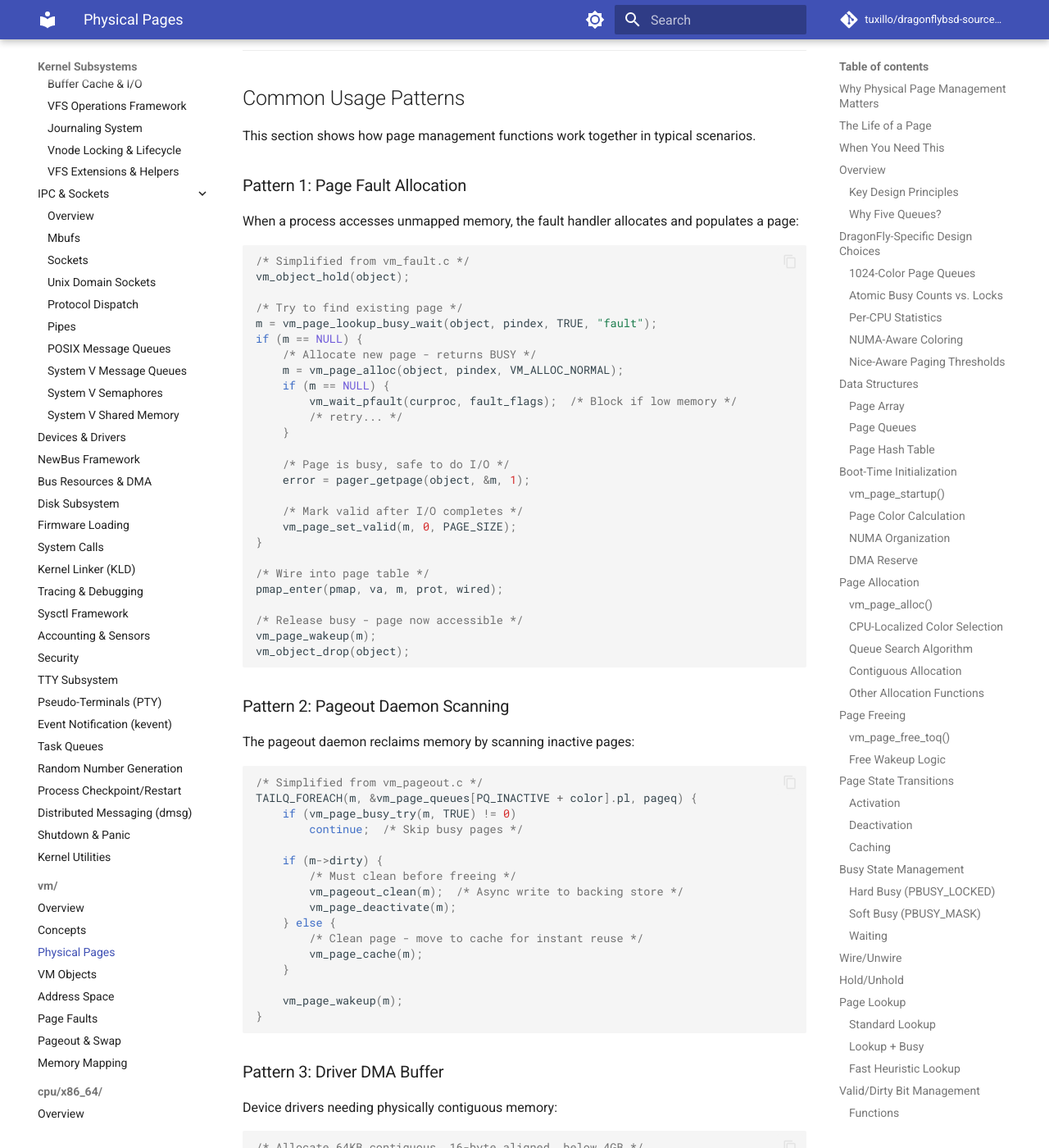
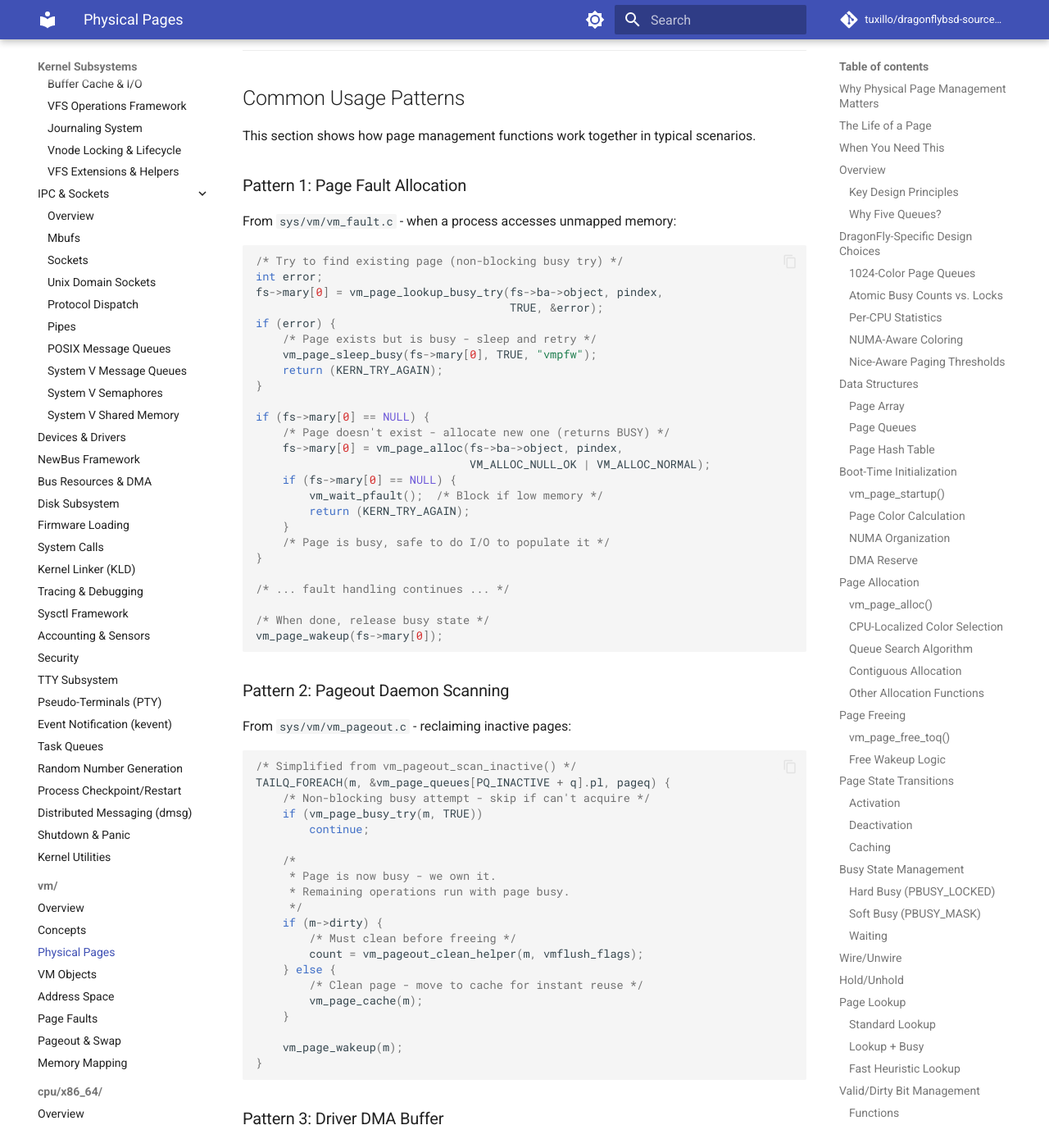
Before and after one commit to tuxillo/dragonflybsd-source-docs, an MkDocs documentation site: the page built from docs/sys/vm/vm_page.md, in a window 1280 px wide and 1400 px high, scrolled down 16277 px. Shown: the whole window at 82% size. Built offline with MkDocs 1.6.1 and Material for MkDocs 9.7.7, drawn with Linux system fonts in a browser that asks for light colours; comment, search, counter and statistics services are not loaded.

Commit message:
Fix code examples in vm_page.md and vm_object.md for accuracy
- vm_page.md Pattern 1: Use vm_page_lookup_busy_try with errorp param
  (matches actual vm_fault.c code)
- vm_page.md Pattern 2: Use vm_pageout_clean_helper, fix comment
- vm_object.md Pattern 5: Show actual swp_pager_meta_convert() code

Examples now reference actual source file locations.

````diff
--- a/docs/sys/vm/vm_page.md
+++ b/docs/sys/vm/vm_page.md
@@ -616,51 +616,54 @@ This section shows how page management functions work together in typical scenar
 
 ### Pattern 1: Page Fault Allocation
 
-When a process accesses unmapped memory, the fault handler allocates and populates a page:
+From `sys/vm/vm_fault.c` - when a process accesses unmapped memory:
 
 ```c
-/* Simplified from vm_fault.c */
-vm_object_hold(object);
-
-/* Try to find existing page */
-m = vm_page_lookup_busy_wait(object, pindex, TRUE, "fault");
-if (m == NULL) {
-    /* Allocate new page - returns BUSY */
-    m = vm_page_alloc(object, pindex, VM_ALLOC_NORMAL);
-    if (m == NULL) {
-        vm_wait_pfault(curproc, fault_flags);  /* Block if low memory */
-        /* retry... */
-    }
-
-    /* Page is busy, safe to do I/O */
-    error = pager_getpage(object, &m, 1);
-
-    /* Mark valid after I/O completes */
-    vm_page_set_valid(m, 0, PAGE_SIZE);
+/* Try to find existing page (non-blocking busy try) */
+int error;
+fs->mary[0] = vm_page_lookup_busy_try(fs->ba->object, pindex,
+                                      TRUE, &error);
+if (error) {
+    /* Page exists but is busy - sleep and retry */
+    vm_page_sleep_busy(fs->mary[0], TRUE, "vmpfw");
+    return (KERN_TRY_AGAIN);
 }
 
-/* Wire into page table */
-pmap_enter(pmap, va, m, prot, wired);
+if (fs->mary[0] == NULL) {
+    /* Page doesn't exist - allocate new one (returns BUSY) */
+    fs->mary[0] = vm_page_alloc(fs->ba->object, pindex,
+                                VM_ALLOC_NULL_OK | VM_ALLOC_NORMAL);
+    if (fs->mary[0] == NULL) {
+        vm_wait_pfault();  /* Block if low memory */
+        return (KERN_TRY_AGAIN);
+    }
+    /* Page is busy, safe to do I/O to populate it */
+}
 
-/* Release busy - page now accessible */
-vm_page_wakeup(m);
-vm_object_drop(object);
+/* ... fault handling continues ... */
+
+/* When done, release busy state */
+vm_page_wakeup(fs->mary[0]);
 ```
 
 ### Pattern 2: Pageout Daemon Scanning
 
-The pageout daemon reclaims memory by scanning inactive pages:
+From `sys/vm/vm_pageout.c` - reclaiming inactive pages:
 
 ```c
-/* Simplified from vm_pageout.c */
-TAILQ_FOREACH(m, &vm_page_queues[PQ_INACTIVE + color].pl, pageq) {
-    if (vm_page_busy_try(m, TRUE) != 0)
-        continue;  /* Skip busy pages */
+/* Simplified from vm_pageout_scan_inactive() */
+TAILQ_FOREACH(m, &vm_page_queues[PQ_INACTIVE + q].pl, pageq) {
+    /* Non-blocking busy attempt - skip if can't acquire */
+    if (vm_page_busy_try(m, TRUE))
+        continue;
 
+    /*
+     * Page is now busy - we own it.
+     * Remaining operations run with page busy.
+     */
     if (m->dirty) {
         /* Must clean before freeing */
-        vm_pageout_clean(m);  /* Async write to backing store */
-        vm_page_deactivate(m);
+        count = vm_pageout_clean_helper(m, vmflush_flags);
     } else {
         /* Clean page - move to cache for instant reuse */
         vm_page_cache(m);
````
Also changed, not shown: docs/sys/vm/vm_object.md (+14 -13 lines).
